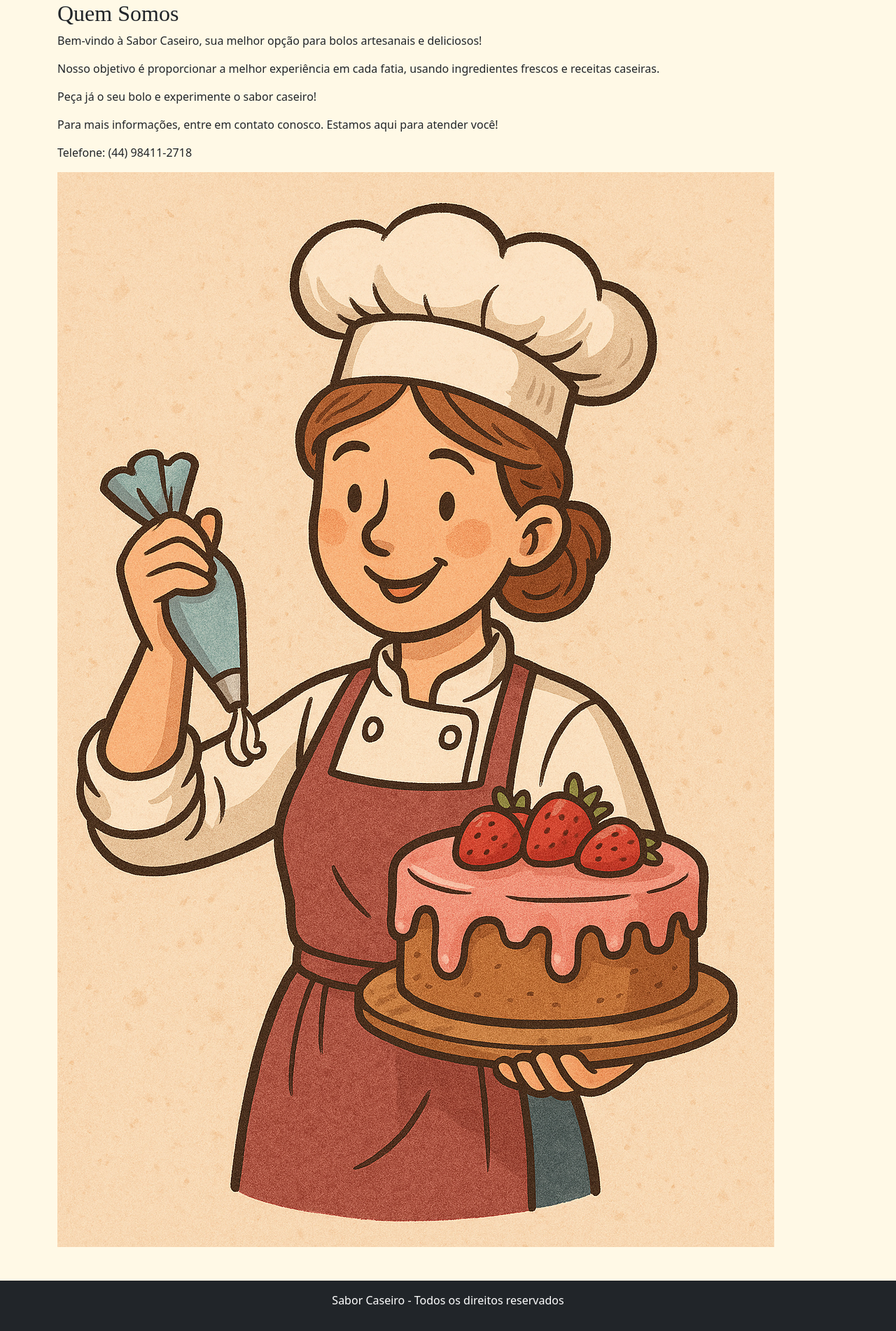
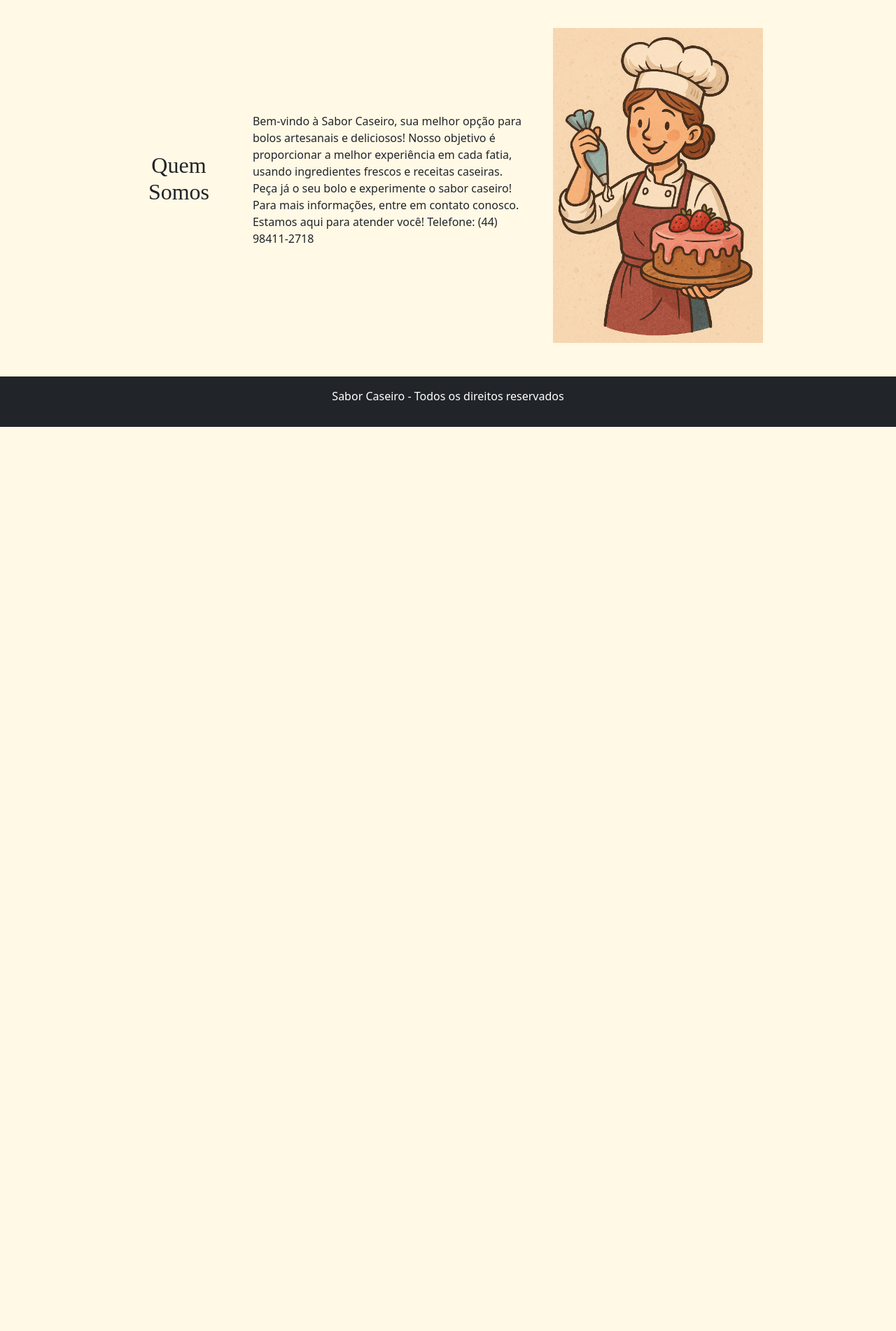
Before and after one commit to henriquehoffmannvicentini/saborCaseiro, a PHP site: page /quem-somos in a window 1280 px wide. Shown: the part 126-2028 px from the top of the page at 70% size. After the commit the page ends 736 px from the top, so only its background shows below. Run offline with PHP 8.4, Linux system fonts and the light colour scheme; some libraries are stand-ins or nearby versions.

Commit message:
css quem-somos

```diff
--- a/pages/quem-somos.php
+++ b/pages/quem-somos.php
@@ -1,20 +1,50 @@
+<style>
+.quem-somos {
+    display: flex;
+    align-items: center;
+    justify-content: center;
+    gap: 40px;
+    max-width: 900px;
+    margin: 40px auto;
+    h2{
+        text-align: center;
+        margin-bottom: 20px;
+        width: 100%;
+        order: -1;
+    }
+}
+.quem-somos img {
+    max-width: 300px;
+    width: 100%;
+    height: auto;
+    order: 1;
+}
 
+@media (max-width: 700px) {
+    .quem-somos {
+        flex-direction: column;
+        text-align: center;
+    }
+    .quem-somos img, .quem-somos-texto {
+        order: unset;
+    }
+}
+</style>
 
 <!DOCTYPE html>
 <html lang="pt-br">
 <head>
     <meta charset="UTF-8">
     <title>Quem Somos - Sabor Caseiro</title>
-    <link rel="stylesheet" href="/SaborCaseiro/css/style.css">
 </head>
 <body>
 <section class="quem-somos">
     <h2>Quem Somos</h2>
-    <p>Bem-vindo à Sabor Caseiro, sua melhor opção para bolos artesanais e deliciosos!</p>
-    <p>Nosso objetivo é proporcionar a melhor experiência em cada fatia, usando ingredientes frescos e receitas caseiras.</p>
-    <p>Peça já o seu bolo e experimente o sabor caseiro!</p>
-    <p>Para mais informações, entre em contato conosco. Estamos aqui para atender você!</p>
-    <p>Telefone: (44) 98411-2718</p>
+    <p>Bem-vindo à Sabor Caseiro, sua melhor opção para bolos artesanais e deliciosos!
+    Nosso objetivo é proporcionar a melhor experiência em cada fatia, usando ingredientes frescos e receitas caseiras.
+    Peça já o seu bolo e experimente o sabor caseiro!
+    Para mais informações, entre em contato conosco. Estamos aqui para atender você!
+    Telefone: (44) 98411-2718</p>
     <img src="/SaborCaseiro/img/confeiteira.png" alt="Confeiteira">
 </section>
 </body>
```
